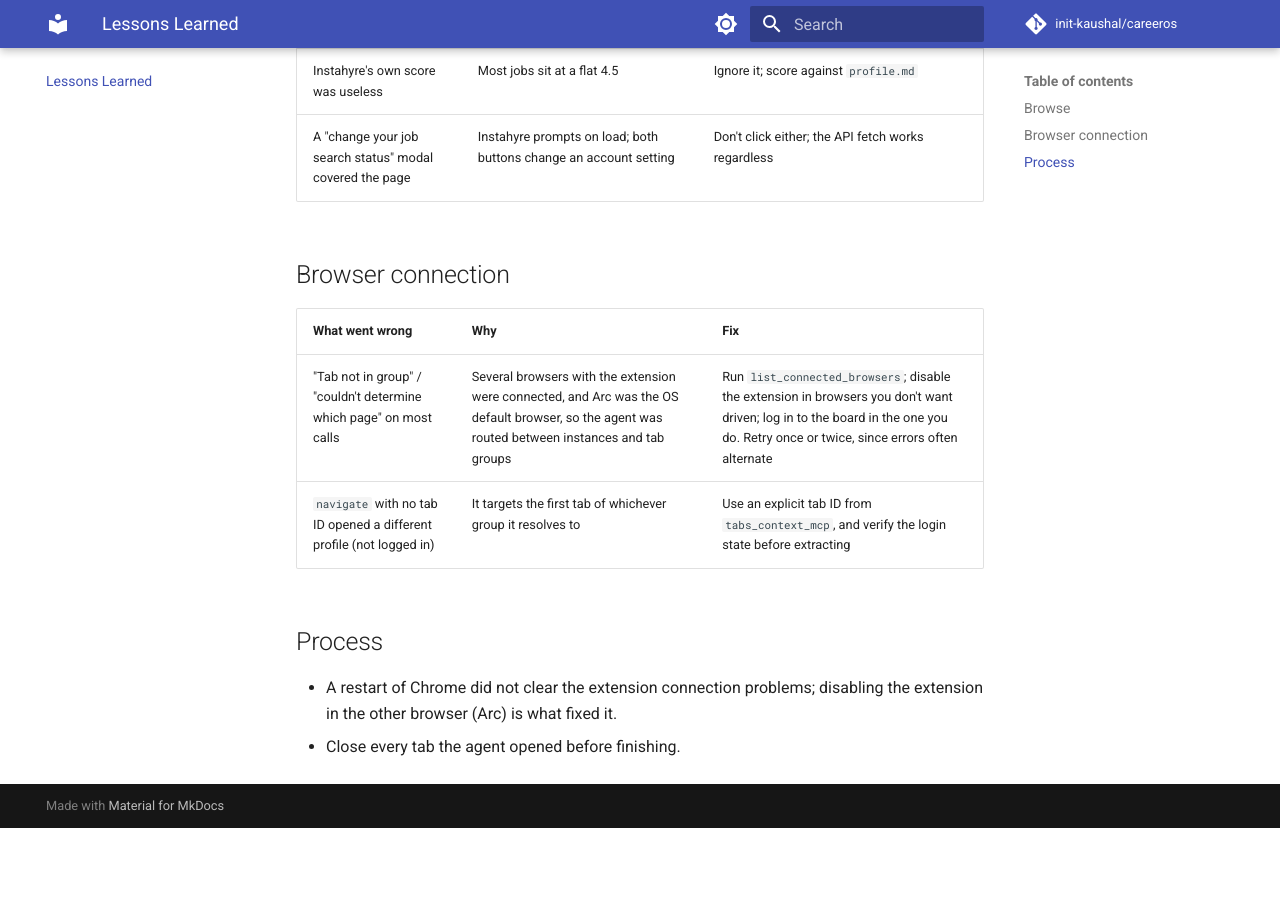
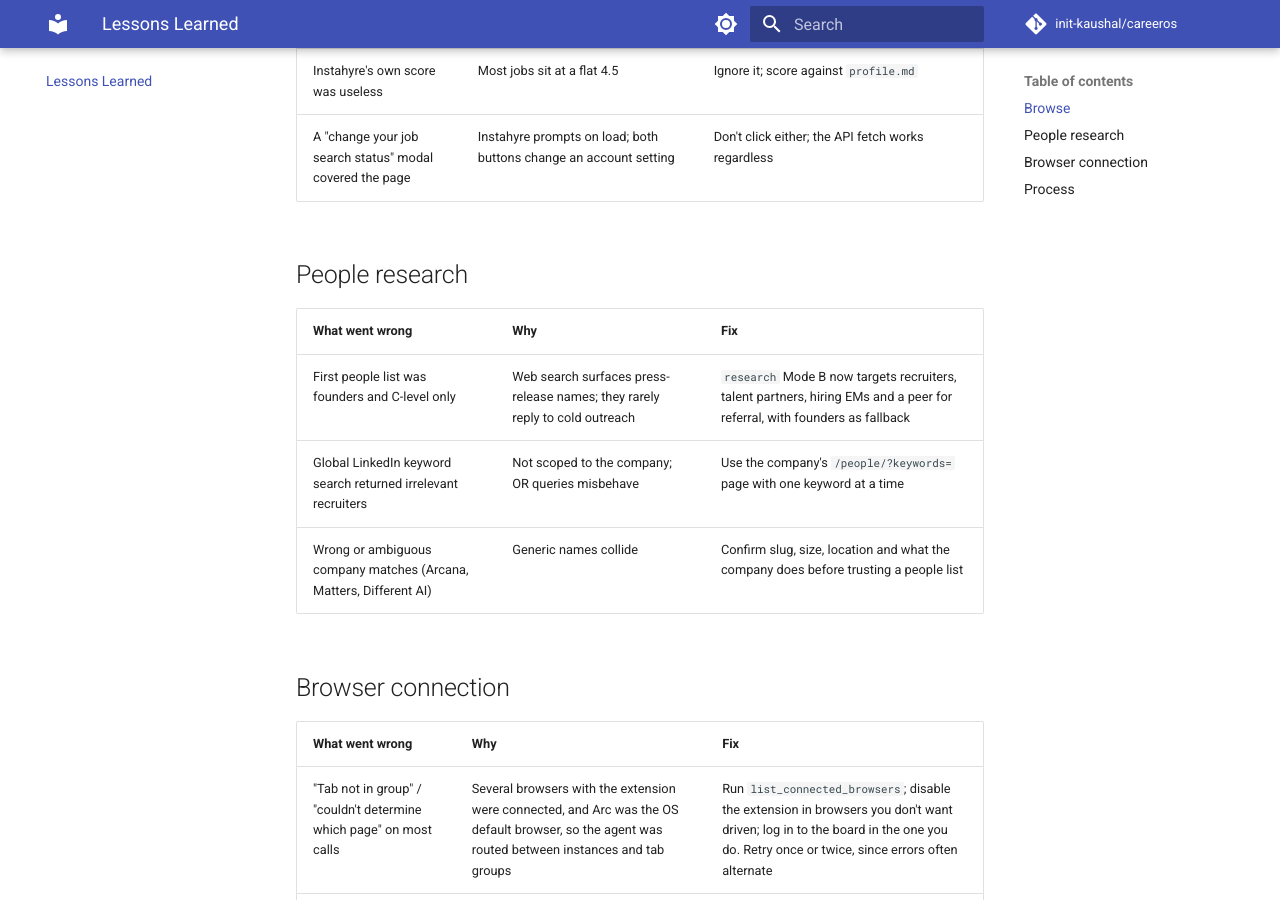
Before and after one commit to init-kaushal/careeros, an MkDocs documentation site: the page built from docs/lessons-learned.md, in a window 1280 px wide and 900 px high, scrolled down 733 px. Built offline with MkDocs 1.6.1 and Material for MkDocs 9.7.7, drawn with Linux system fonts in a browser that asks for light colours; comment, search, counter and statistics services are not loaded; before the commit the page ends 1561 px from its top, so only the background shows below that.

Commit message:
research: target hiring contacts via company People tab; log lessons
Co-Authored-By: Claude Sonnet 5.5 <noreply@anthropic.com>
Claude-Session: https://claude.ai/code/session_01FzDofe1bF9UgzjGLVymjUX

```diff
--- a/docs/lessons-learned.md
+++ b/docs/lessons-learned.md
@@ -13,6 +13,14 @@ Things CareerOS missed or tripped over during live use, and what changed. Add a
 | Instahyre's own score was useless | Most jobs sit at a flat 4.5 | Ignore it; score against `profile.md` |
 | A "change your job search status" modal covered the page | Instahyre prompts on load; both buttons change an account setting | Don't click either; the API fetch works regardless |
 
+## People research
+
+| What went wrong | Why | Fix |
+|---|---|---|
+| First people list was founders and C-level only | Web search surfaces press-release names; they rarely reply to cold outreach | `research` Mode B now targets recruiters, talent partners, hiring EMs and a peer for referral, with founders as fallback |
+| Global LinkedIn keyword search returned irrelevant recruiters | Not scoped to the company; OR queries misbehave | Use the company's `/people/?keywords=` page with one keyword at a time |
+| Wrong or ambiguous company matches (Arcana, Matters, Different AI) | Generic names collide | Confirm slug, size, location and what the company does before trusting a people list |
+
 ## Browser connection
 
 | What went wrong | Why | Fix |
```
Also changed, not shown: careeros/templates/workspace/.claude/skills/research/SKILL.md (+10 -0 lines).
